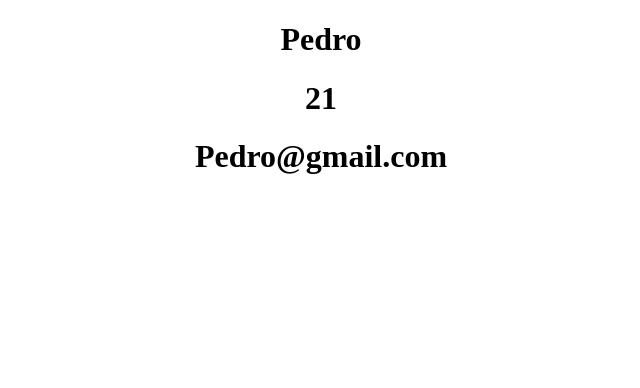
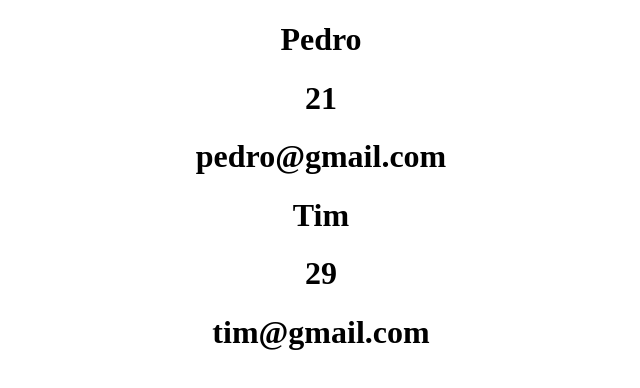
Before and after one commit to tla111/react_series_pedrotech, a React (Create React App) app: page / in a window 1280 px wide. Shown: the top 388 px of the page, without its empty margins (319-959 px from the left). Built offline with nearby package versions, Linux system fonts and the light colour scheme.

Commit message:
utilized props to create multiple users

```diff
--- a/src/App.js
+++ b/src/App.js
@@ -3,17 +3,18 @@
 function App() {
   return (
     <div className="App">
-      <User />
+      <User name="Pedro" age={21} email="pedro@gmail.com" />
+      <User name="Tim" age={29} email="tim@gmail.com" />
     </div>
   );
 }
 
-const User = () => {
+const User = (props) => {
   return (
     <div>
-      <h1>Pedro</h1>
-      <h1>21</h1>
-      <h1>Pedro@gmail.com</h1>
+      <h1>{props.name}</h1>
+      <h1>{props.age}</h1>
+      <h1>{props.email}</h1>
     </div>
   )
 }
```
